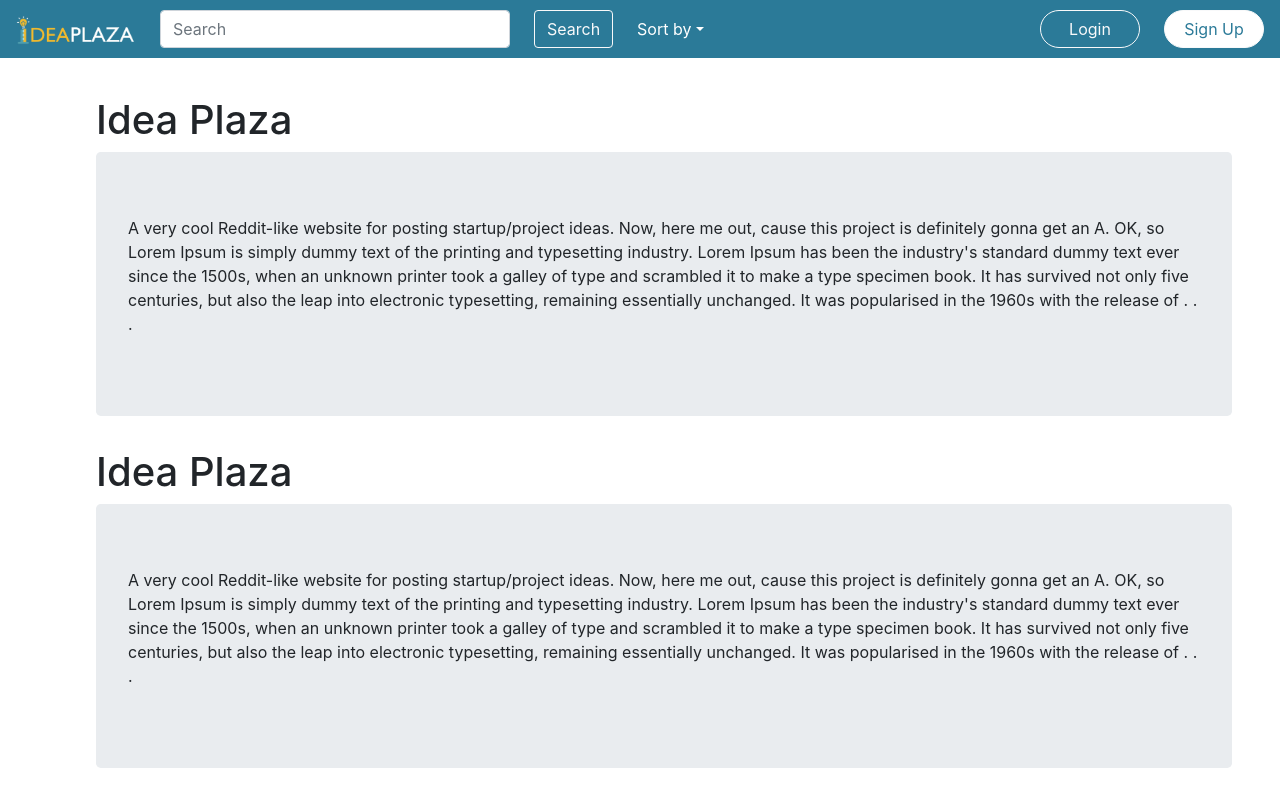
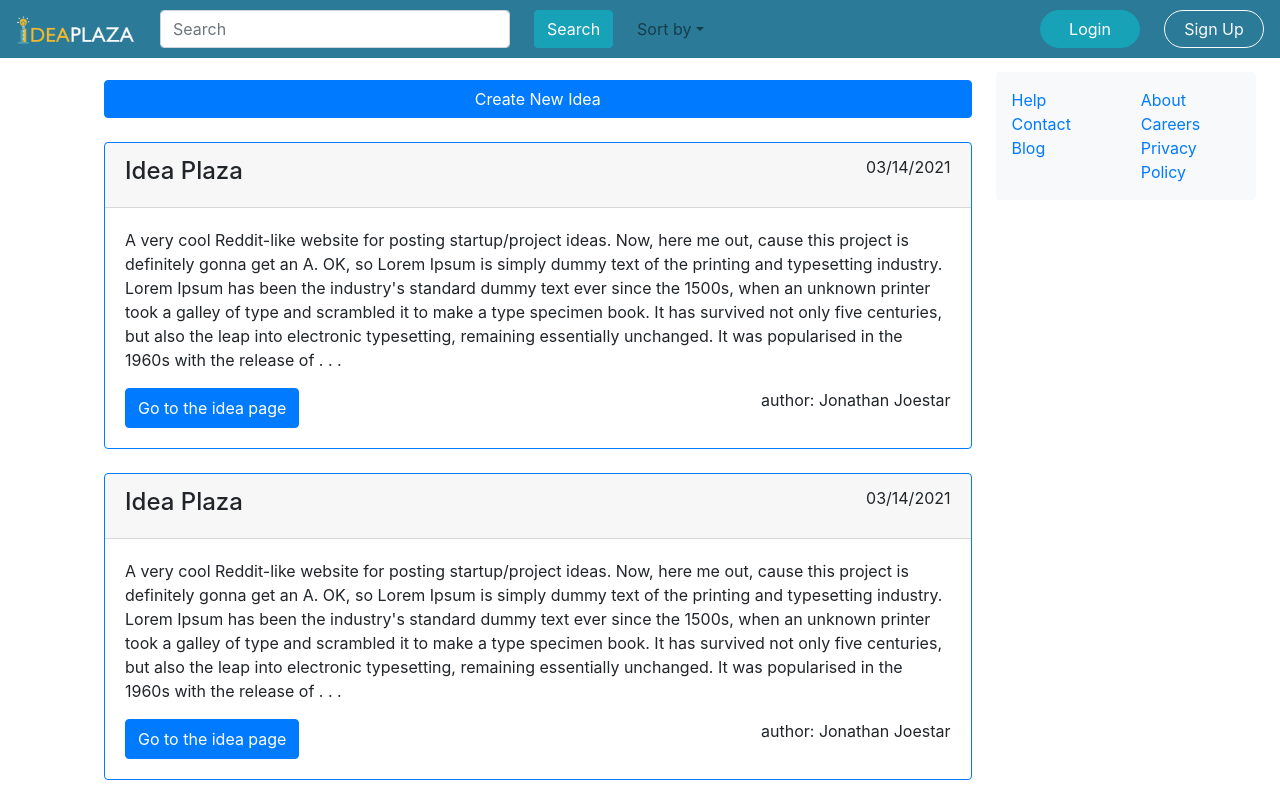
Before and after one commit to radix4/idea-plaza, a React (Create React App) app in the folder frontend/: page / in a window 1280 px wide. Built offline with nearby package versions, Linux system fonts and the light colour scheme.

Commit message:
Edit home page

```diff
--- a/frontend/src/App.js
+++ b/frontend/src/App.js
@@ -5,12 +5,7 @@ import MyNavbar from './components/MyNavbar'
 const App = () => {
   return (
     <div>
-      <MyNavbar />
-      <div className='d-flex justify-content-between pt-5 mt-5 pl-5 ml-5 pr-4'>
-        <div class='pr-4'>
-          <Home className='home' />
-        </div>
-      </div>
+      <Home />
     </div>
   )
 }
--- a/frontend/src/components/Home.jsx
+++ b/frontend/src/components/Home.jsx
@@ -1,14 +1,44 @@
+import { Button } from 'react-bootstrap'
 import React from 'react'
 import Post from './Post'
+import MyNavbar from './MyNavbar'
 
 const Home = () => {
   return (
-    <div className='flex-column justify-content-center'>
-      <div>
-        <Post />
-      </div>
-      <div>
-        <Post />
+    <div>
+      <MyNavbar />
+      <div className='d-flex justify-content-between mt-5 pt-4 pl-5 ml-5 pr-4'>
+        <div className='flex-column p-2 pr-4'>
+          <Button variant='primary' className='btn-block'>
+            Create New Idea
+          </Button>
+          <Post />
+          <Post />
+        </div>
+        <div class='container bg-light rounded p-3 h-25'>
+          <div class='row'>
+            <div class='col'>
+              <a href='#'>Help</a>
+            </div>
+            <div class='col'>
+              <a href='#'>About</a>
+            </div>
+            <div class='w-100'></div>
+            <div class='col'>
+              <a href='#'>Contact</a>
+            </div>
+            <div class='col'>
+              <a href='#'>Careers</a>
+            </div>
+            <div class='w-100'></div>
+            <div class='col'>
+              <a href='#'>Blog</a>
+            </div>
+            <div class='col'>
+              <a href='#'>Privacy Policy</a>
+            </div>
+          </div>
+        </div>
       </div>
     </div>
   )
--- a/frontend/src/components/MyNavbar.jsx
+++ b/frontend/src/components/MyNavbar.jsx
@@ -1,5 +1,4 @@
 import React from 'react'
-import './style.css'
 import {
   Navbar,
   Nav,
@@ -10,8 +9,28 @@ import {
 } from 'react-bootstrap'
 
 const MyNavbar = () => {
+  const navbarStyle = {
+    backgroundColor: '#2b7a98',
+  }
+
+  const searchFieldStyle = {
+    width: '350px',
+  }
+
+  const loginButtonStyle = {
+    width: '100px',
+  }
+
+  const signupButtonStyle = {
+    width: '100px',
+  }
+
+  const navDropdownStyle = {
+    color: 'white',
+  }
+
   return (
-    <Navbar expand='lg' className='nav-bg fixed-top'>
+    <Navbar expand='lg' className='fixed-top' style={navbarStyle}>
       <Navbar.Brand>
         <img
           src='images/logo_white.png'
@@ -28,24 +47,32 @@ const MyNavbar = () => {
             type='text'
             placeholder='Search'
             className='mr-sm-4'
-            id='field-search'
+            style={searchFieldStyle}
           />
-          <Button variant='outline-light'>Search</Button>
+          <Button variant='info' class='btn-info'>
+            Search
+          </Button>
         </Form>
         <Nav className='mr-auto'>
-          <NavDropdown title='Sort by' id='basic-nav-dropdown'>
+          <NavDropdown title='Sort by' style={navDropdownStyle}>
             <NavDropdown.Item>Relevance</NavDropdown.Item>
             <NavDropdown.Item>Popularity</NavDropdown.Item>
             <NavDropdown.Item>Date</NavDropdown.Item>
           </NavDropdown>
         </Nav>
         <Form className='mr-4'>
-          <Button variant='outline-light' className='btn-login rounded-pill'>
+          <Button
+            variant='info'
+            className='rounded-pill'
+            style={loginButtonStyle}>
             Login
           </Button>
         </Form>
         <Form>
-          <Button variant='outline-light' className='btn-signup rounded-pill'>
+          <Button
+            variant='outline-light'
+            className='rounded-pill'
+            style={signupButtonStyle}>
             Sign Up
           </Button>
         </Form>
--- a/frontend/src/components/Post.jsx
+++ b/frontend/src/components/Post.jsx
@@ -1,23 +1,34 @@
 import React from 'react'
-import { Jumbotron } from 'react-bootstrap'
+import { Card, Button } from 'react-bootstrap'
 
 const Post = () => {
   return (
-    <div>
-      <h1>Idea Plaza</h1>
-      <Jumbotron>
-        <p>
-          A very cool Reddit-like website for posting startup/project ideas.
-          Now, here me out, cause this project is definitely gonna get an A. OK,
-          so Lorem Ipsum is simply dummy text of the printing and typesetting
-          industry. Lorem Ipsum has been the industry's standard dummy text ever
-          since the 1500s, when an unknown printer took a galley of type and
-          scrambled it to make a type specimen book. It has survived not only
-          five centuries, but also the leap into electronic typesetting,
-          remaining essentially unchanged. It was popularised in the 1960s with
-          the release of . . .
-        </p>
-      </Jumbotron>
+    <div class='mt-4 mb-4'>
+      <Card border='primary'>
+        <Card.Header>
+          <div class='d-flex align-items-center justify-content-between'>
+            <h4>Idea Plaza</h4>
+            <p>03/14/2021</p>
+          </div>
+        </Card.Header>
+        <Card.Body>
+          <Card.Text>
+            A very cool Reddit-like website for posting startup/project ideas.
+            Now, here me out, cause this project is definitely gonna get an A.
+            OK, so Lorem Ipsum is simply dummy text of the printing and
+            typesetting industry. Lorem Ipsum has been the industry's standard
+            dummy text ever since the 1500s, when an unknown printer took a
+            galley of type and scrambled it to make a type specimen book. It has
+            survived not only five centuries, but also the leap into electronic
+            typesetting, remaining essentially unchanged. It was popularised in
+            the 1960s with the release of . . .
+          </Card.Text>
+          <div class='d-flex justify-content-between'>
+            <Button variant='primary'>Go to the idea page</Button>
+            <p>author: Jonathan Joestar</p>
+          </div>
+        </Card.Body>
+      </Card>
     </div>
   )
 }
--- a/frontend/src/components/style.css
+++ /dev/null
@@ -1,34 +0,0 @@
-.nav-bg {
-  background-color: #2b7a98;
-}
-
-#field-search {
-  width: 350px;
-}
-
-.btn-login {
-  width: 100px;
-}
-
-.btn-login:hover {
-  background-color: #ffffff;
-}
-
-.btn-signup {
-  background-color: #ffffff;
-  color: #2b7a98;
-  width: 100px;
-}
-
-.btn-signup:hover {
-  background-color: #2b7a98;
-  color: #ffffff;
-}
-
-.home {
-  width: 200px;
-}
-
-#basic-nav-dropdown {
-  color: white;
-}
```
